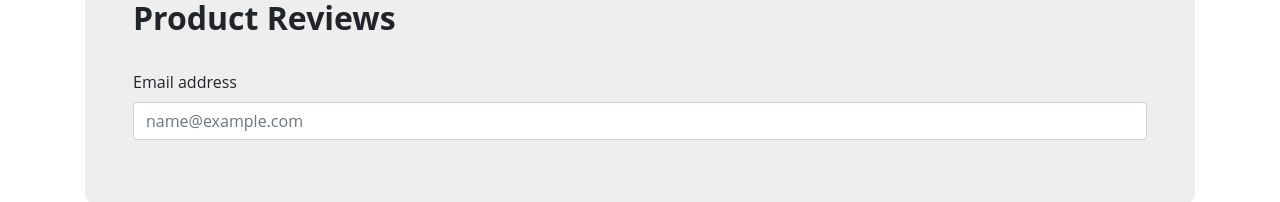
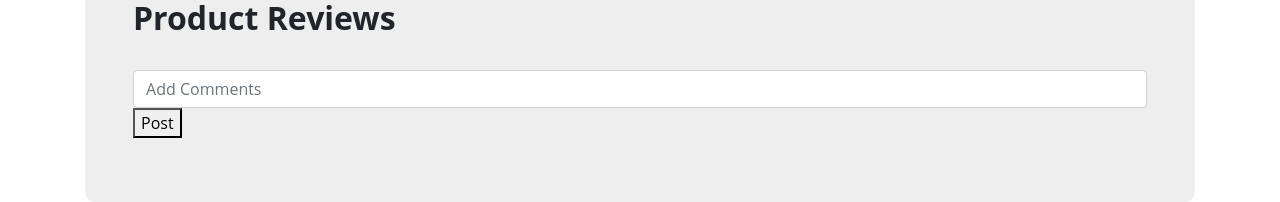
Before and after one commit to Sathira-Wijeratne/StyleSync-Solutions, a React (Create React App) app in the folder frontend/: page /viewproduct/1 in a window 1280 px wide. Shown: the part 623-825 px from the top of the page. Built offline with nearby package versions, Linux system fonts and the light colour scheme; no server answers; the HTML template or start-up script is replaced by a standard one.

Commit message:
commit add the post button

```diff
--- a/frontend/src/components/ProductPage.js
+++ b/frontend/src/components/ProductPage.js
@@ -173,8 +173,8 @@ export default function ProductPage() {
         <br></br>
         <Form>
         <Form.Group className="mb-3" controlId="exampleForm.ControlInput1">
-        <Form.Label>Email address</Form.Label>
-        <Form.Control type="email" placeholder="name@example.com" />
+        <Form.Control type="email" placeholder="Add Comments" />
+        <button>Post</button>
         </Form.Group>
         </Form>
 
```
